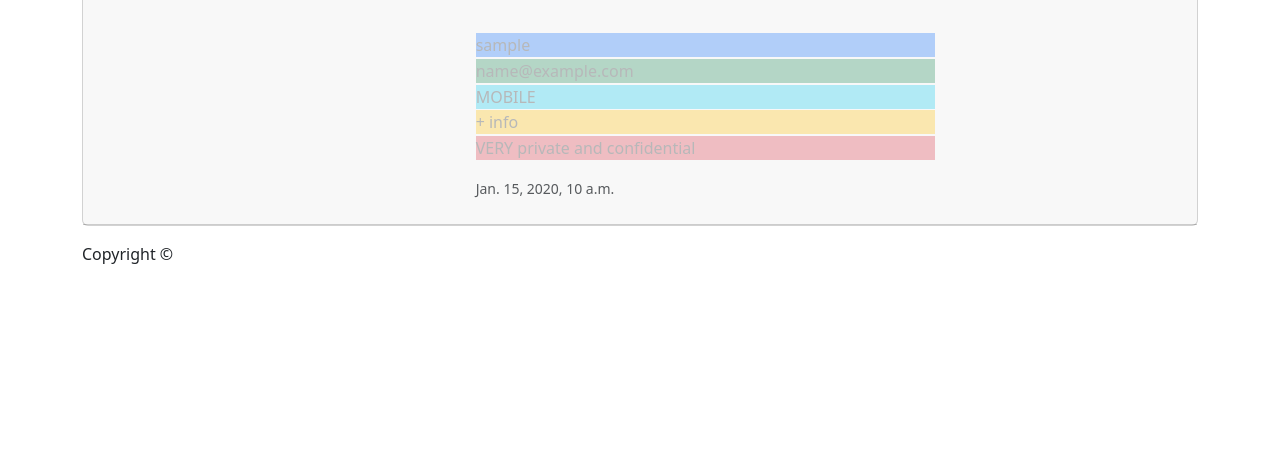
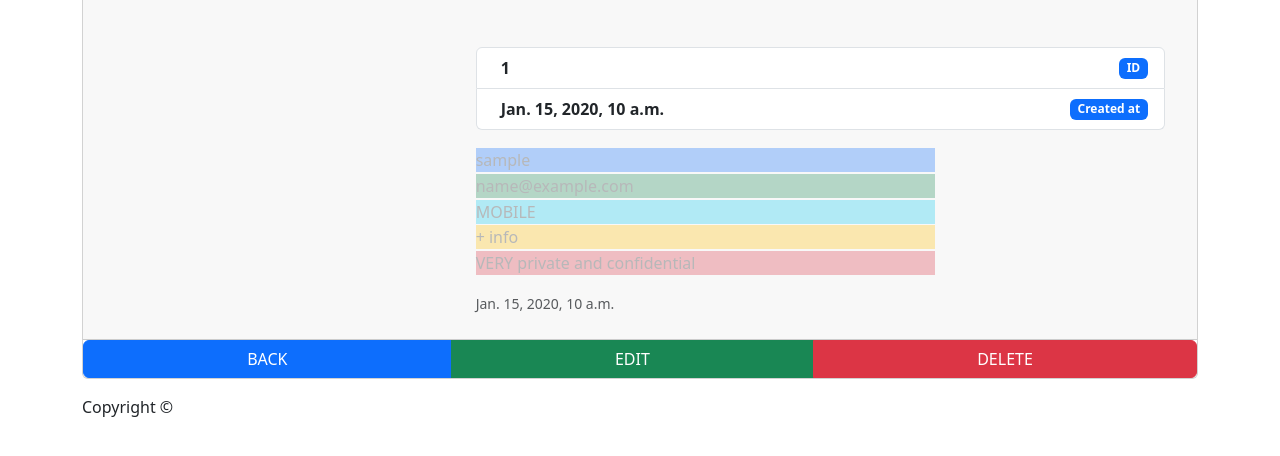
Before and after one commit to dabzse/mini_crm, a Django app: page /customer/1 in a window 1280 px wide. Shown: the part 160-616 px from the top of the page. Run offline with Django 4.2, Linux system fonts and the light colour scheme; a user stored in the database is signed in; tables that the repository leaves empty hold one stand-in row (values such as "Sample post"); some libraries are stand-ins or nearby versions.

Commit message:
now working on a frontend, just to be "nice"

```diff
--- a/crm/templates/customer.html
+++ b/crm/templates/customer.html
@@ -27,6 +27,22 @@
             <div class="card-body">
                 <h2 class="card-title">{{ customer.first_name }} {{ customer.last_name  }}</h2>
                 <div class="h-25 w-100 d-inline-block"></div>
+                <p class="card-text">
+                    <ul class="list-group">
+                        <li class="list-group-item d-flex justify-content-between align-items-center">
+                            <div class="ms-2 me-auto">
+                                <div class="fw-bold">{{ customer.id }}</div>
+                            </div>
+                            <span class="badge bg-primary">ID</span>
+                        </li>
+                        <li class="list-group-item d-flex justify-content-between align-items-center">
+                            <div class="ms-2 me-auto">
+                                <div class="fw-bold">{{ customer.created_at }}</div>
+                            </div>
+                            <span class="badge bg-primary">Created at</span>
+                        </li>
+                    </ul>
+                </p>
                 <p class="card-text placeholder-glow">
                     <span class="placeholder col-8 bg-primary">{{ customer.username }}</span>
                     <span class="placeholder col-8 bg-success">{{ customer.email }}</span>
@@ -39,4 +55,11 @@
         </div>
     </div>
 </div>
+
+<div class="btn-group" role="group">
+    <a href="{% url 'home' %}" class="btn btn-primary">BACK</a>
+    <a href="{% url 'home' %}" class="btn btn-success">EDIT</a>
+    <a href="{% url 'home' %}" class="btn btn-danger">DELETE</a>
+</div>
+
 {% endblock %}
```
